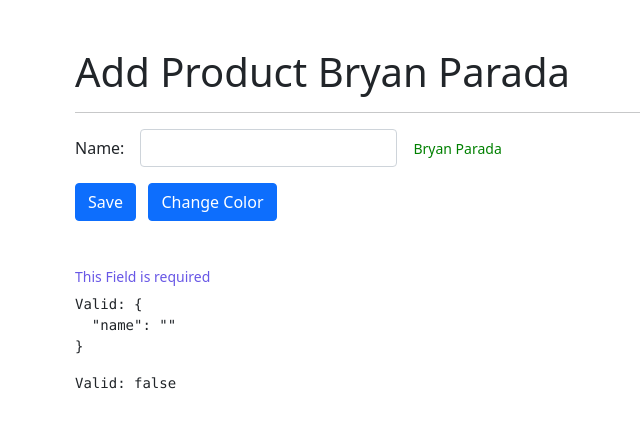
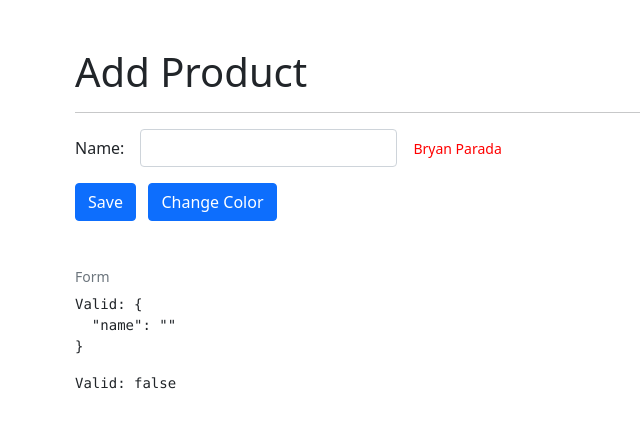
Before and after one commit to BryanParada/directivesApp, an Angular app: page /products/add in a window 1280 px wide. Shown: the top 428 px of the page, without its empty margins (7-647 px from the left). Built offline with nearby package versions, Linux system fonts and the light colour scheme.

Commit message:
V354 - Input setters

```diff
--- a/src/app/products/pages/add/add.component.html
+++ b/src/app/products/pages/add/add.component.html
@@ -1,4 +1,4 @@
-<h1 class="mt-5"> Add Product {{text1}}</h1>
+<h1 class="mt-5"> Add Product  </h1>
 <hr>
 
 
@@ -17,7 +17,7 @@
 
         <div class="col-auto">
             <span errorMsgDrt
-                  [color]="colorIWant"
+                  [color]="color"
                   [msg]="text1"
 
                   *ngIf="hasError('name')">
@@ -40,6 +40,6 @@
     </div>
 </form>
 
-<h3 class="mt-5" errorMsgDrt color="#6857E6"> Form </h3>
+<h3 class="mt-5" errorMsgDrt > Form </h3>
 <pre>Valid: {{myForm.value | json}}</pre>
 <pre>Valid: {{myForm.valid}}</pre>
--- a/src/app/products/pages/add/add.component.ts
+++ b/src/app/products/pages/add/add.component.ts
@@ -10,7 +10,7 @@ import { FormBuilder, FormGroup, Validators } from '@angular/forms';
 export class AddComponent implements OnInit {
 
   text1: string = 'Bryan Parada';
-  colorIWant: string ='green'
+  color: string ='red'
 
   myForm: FormGroup = this.fb.group({
     name: ['', Validators.required]
@@ -28,11 +28,12 @@ export class AddComponent implements OnInit {
   }
 
   changeName(){
-    this.text1 = "Juan Perez"
+    this.text1 = Math.random().toString();
   }
 
   changeColor(){
-    this.colorIWant = 'blue'
+    const color = "#xxxxxx".replace(/x/g, y=>(Math.random()*16|0).toString(16));
+    this.color = color
   }
 
 }
--- a/src/app/shared/directives/error-msg.directive.ts
+++ b/src/app/shared/directives/error-msg.directive.ts
@@ -5,45 +5,66 @@ import { Directive, OnInit, ElementRef, Input, OnChanges, SimpleChanges  } from
 })
 export class ErrorMsgDirective implements OnInit, OnChanges {
 
+private _color: string = 'red'
+private _message: string = 'This field is required!!'
+
 htmlElement: ElementRef<HTMLElement>
-@Input() color: string = 'red'
-@Input() msg: string = ' This Field is required'
+
+@Input() set color( value: string ){
+  this.htmlElement.nativeElement.style.color = value;
+  this._color = value;
+}
+
+//@Input() msg: string = ' This Field is required'
+@Input() set msg( value: string ){
+  this.htmlElement.nativeElement.innerText = value;
+  this._message = value;
+}
 
 
   constructor( private elem: ElementRef<HTMLElement>) {
     this.htmlElement = elem;
    }
 
-  ngOnInit(): void {
-    console.log('ngOnInit directive');
-    this.setColor();
-    this.setMsg();
-  }
 
   ngOnChanges(changes: SimpleChanges): void {
 
-    if (changes['msg']) {
-      const msje = changes['msg'].currentValue;
-      this.htmlElement.nativeElement.innerText = msje;
+    // if (changes['msg']) {
+    //   const msje = changes['msg'].currentValue;
+    //   this.htmlElement.nativeElement.innerText = msje;
 
-    }
+    // }
 
-    if (changes['color']) {
-      const color = changes['color'].currentValue;
-      this.htmlElement.nativeElement.style.color = color;
-    }
+    // if (changes['color']) {
+    //   const color = changes['color'].currentValue;
+    //   this.htmlElement.nativeElement.style.color = color;
+    // }
 
-    console.log(changes);
+    // console.log(changes);
 
   }
 
-  setColor(): void{
-    this.htmlElement.nativeElement.style.color = this.color;
+
+  ngOnInit(): void {
+    //console.log(this.color);  //undefined
+    //console.log(this.msg); //undefined
+    //this.setColor();
+    //this.setMsg();
+
+    this.setStyle();
+  }
+
+  setStyle(): void {
     this.htmlElement.nativeElement.classList.add("form-text");
   }
 
-  setMsg(): void{
-    this.htmlElement.nativeElement.innerText = this.msg
-  }
+  // setColor(): void{
+  //   this.htmlElement.nativeElement.style.color = this._color;
+  //   //this.htmlElement.nativeElement.classList.add("form-text");
+  // }
+
+  // setMsg(): void{
+  //   this.htmlElement.nativeElement.innerText = this.msg
+  // }
 
 }
```
